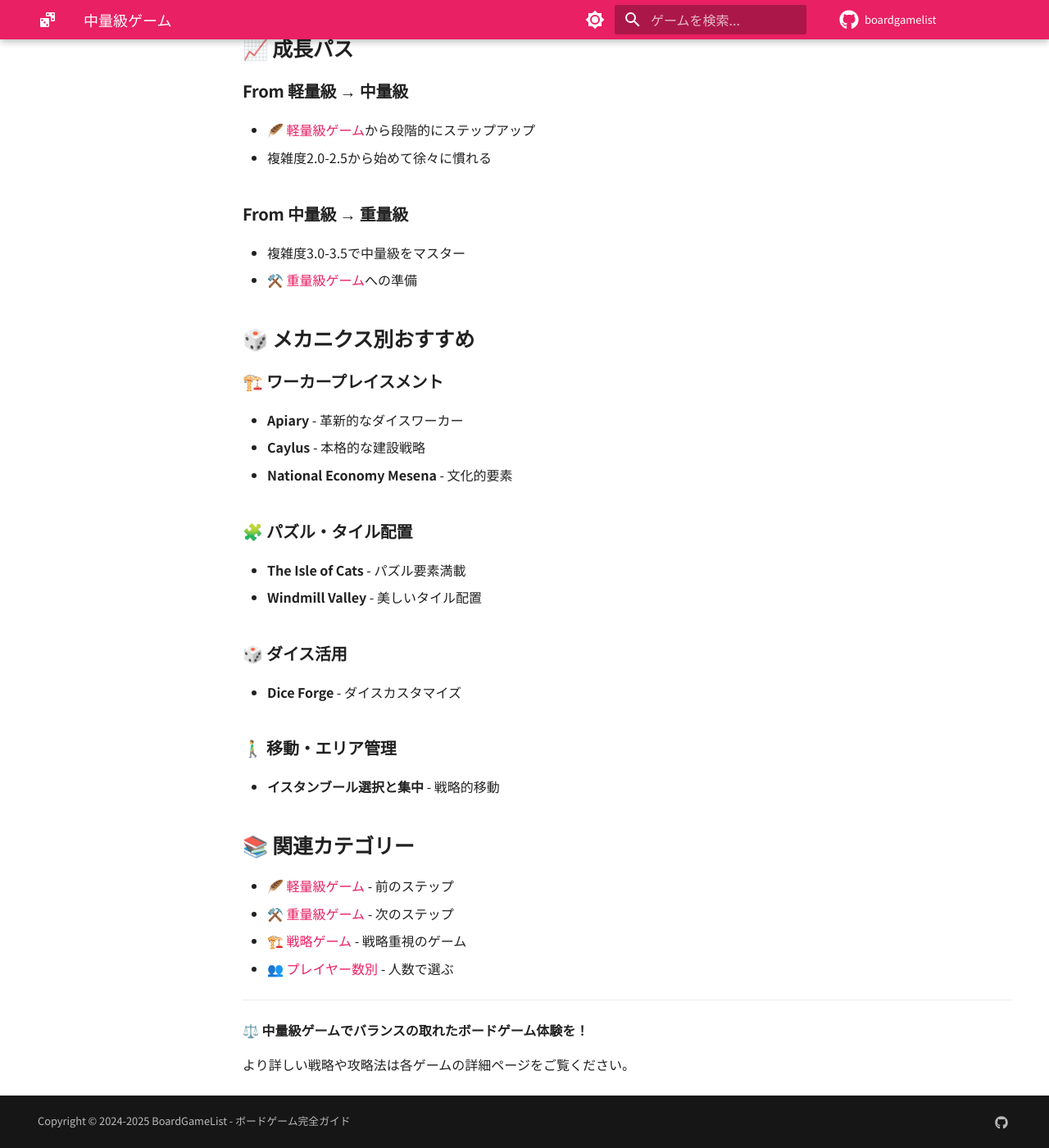
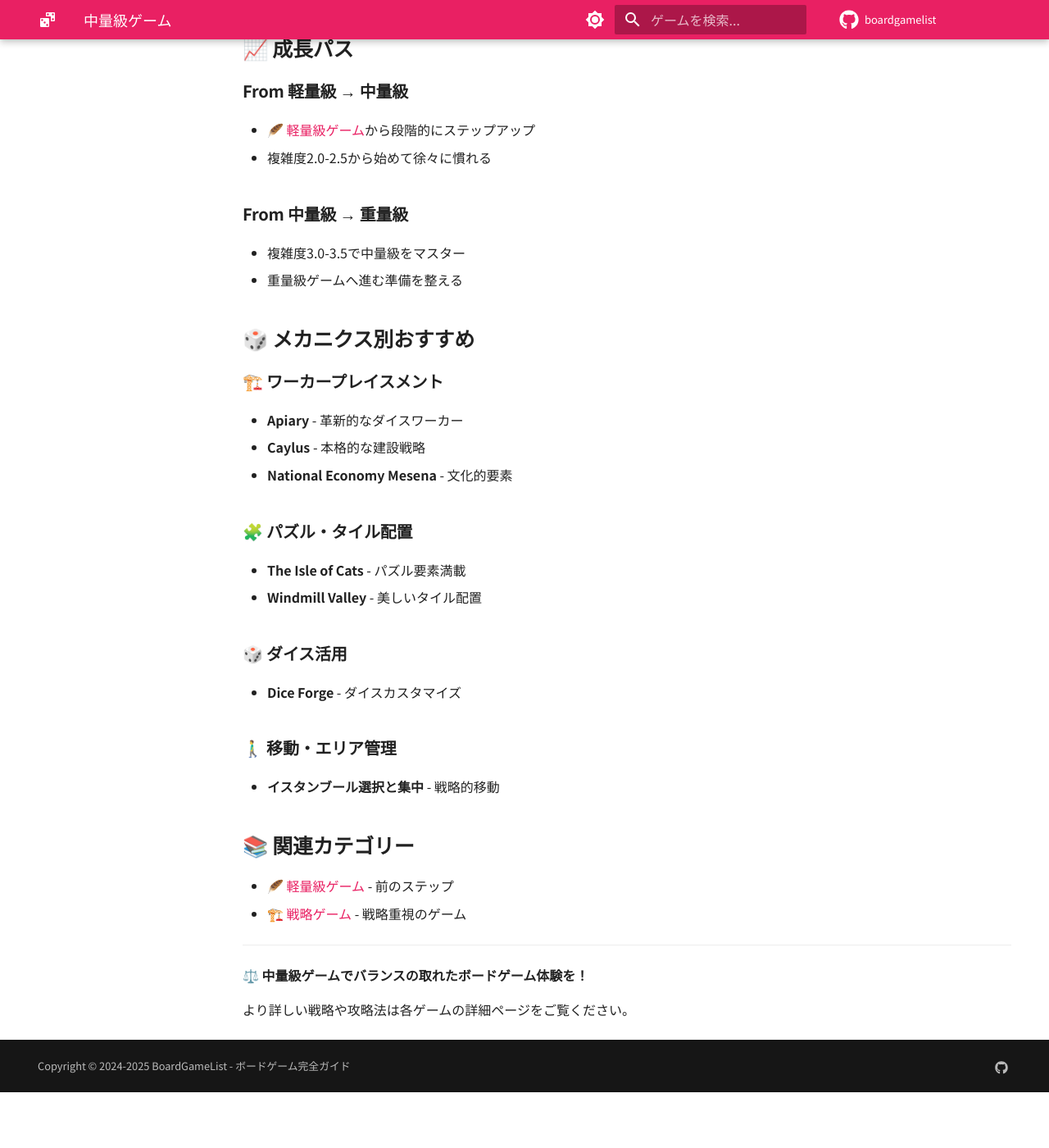
Before and after one commit to KAFKA2306/boardgamelist, an MkDocs documentation site: the page built from docs/categories/complexity-medium.md, in a window 1280 px wide and 1400 px high, scrolled down 3013 px. Shown: the whole window at 82% size. Built offline with MkDocs 1.6.1 and Material for MkDocs 9.7.7, drawn with Linux system fonts in a browser that asks for light colours; comment, search, counter and statistics services are not loaded; the version menu is left out; after the commit the page ends 4345 px from its top, so only the background shows below that.

Commit message:
docs: remove links to nonexistent category pages

```diff
--- a/docs/categories/complexity-medium.md
+++ b/docs/categories/complexity-medium.md
@@ -136,7 +136,7 @@
 
 ### From 中量級 → 重量級
 - 複雑度3.0-3.5で中量級をマスター
-- [⚒️ 重量級ゲーム](complexity-heavy.md)への準備
+- 重量級ゲームへ進む準備を整える
 
 ## 🎲 メカニクス別おすすめ
 
@@ -158,9 +158,7 @@
 ## 📚 関連カテゴリー
 
 - [🪶 軽量級ゲーム](complexity-light.md) - 前のステップ
-- [⚒️ 重量級ゲーム](complexity-heavy.md) - 次のステップ
 - [🏗️ 戦略ゲーム](strategy.md) - 戦略重視のゲーム
-- [👥 プレイヤー数別](player-count.md) - 人数で選ぶ
 
 ---
 
```
